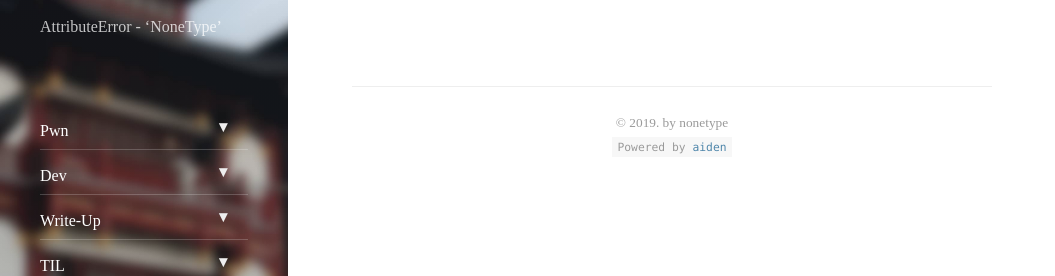
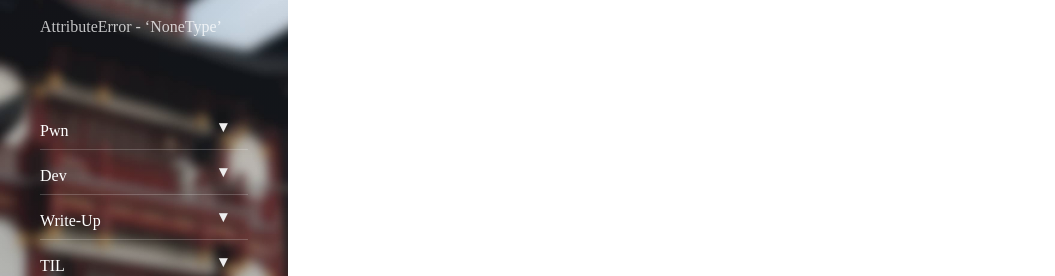
Before and after one commit to nonetype/old-blog-repo, a Jekyll site: the page built from index.html, in a window 1280 px wide and 900 px high, scrolled down 3169 px. Shown: the part 145-421 px from the top of the window, without its empty margins (0-1055 px from the left). Built offline with Jekyll 4.4.1, drawn with Linux system fonts in a browser that asks for light colours; nearby versions of some CDN libraries; the list of posts is cut into pages by our own code.

Commit message:
remove footer

```diff
--- a/_includes/footer.html
+++ b/_includes/footer.html
@@ -1,9 +1,9 @@
 <footer>
-  <hr/>
+  <!-- <hr/>
   {% if site.copyright.size > 0 %}
     {{ site.copyright | markdownify }}
   {% endif %}
   <p>
     <code>Powered by <a href="https://isme2n.github.io/">aiden</a></code>
-  </p>
+  </p> -->
 </footer>
```
